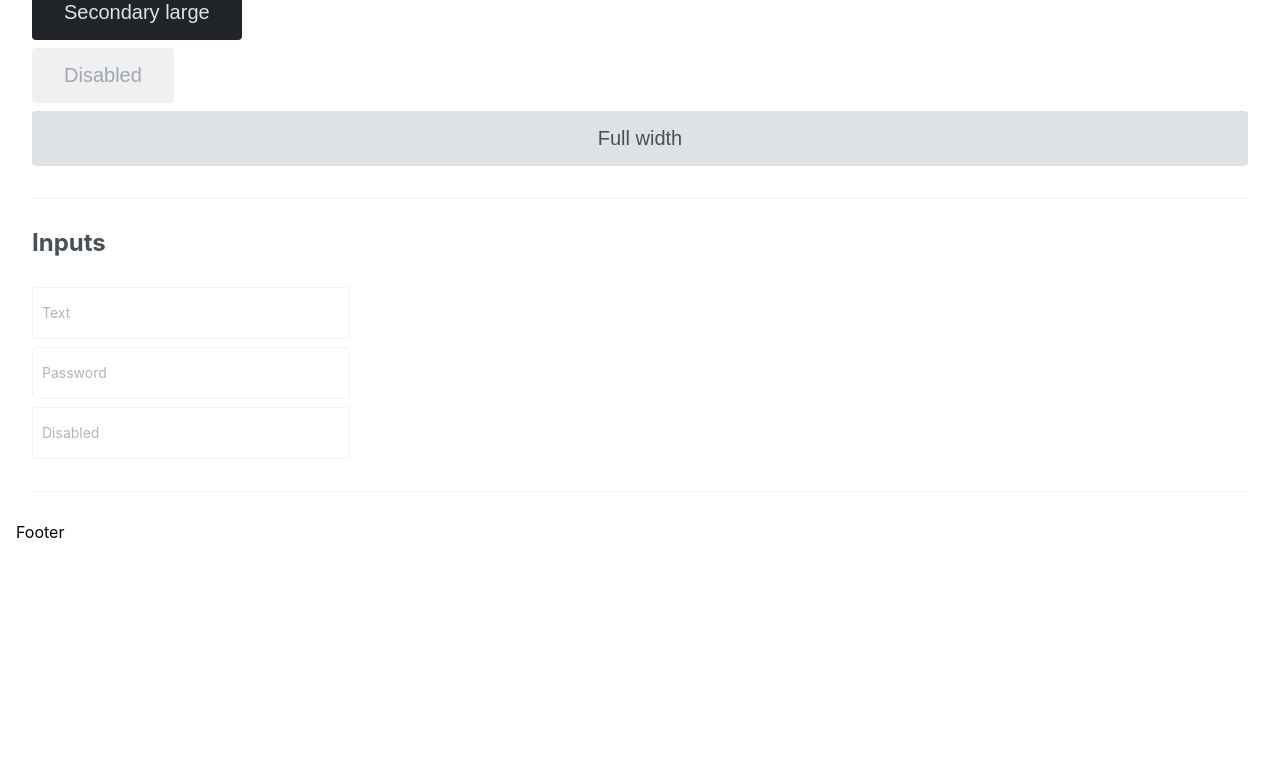
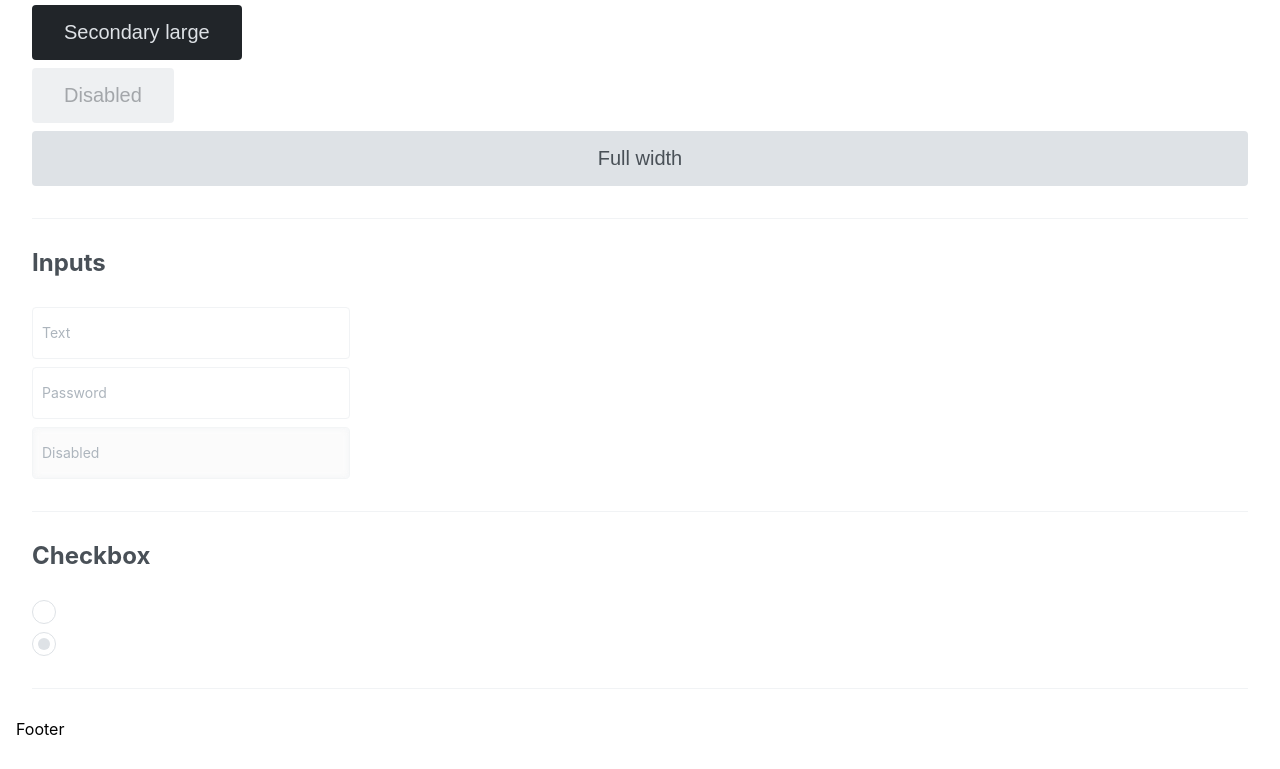
Before and after one commit to donovanroubos/gatsby-boilerplate, a Gatsby site: page /component-library in a window 1280 px wide. Shown: the part 878-1647 px from the top of the page. Before the commit the page ends 1450 px from the top, so only its background shows below. Built offline with nearby package versions, Linux system fonts and the light colour scheme; Gatsby itself is replaced by a stand-in of ours.

Commit message:
Add Checkbox component and fix spread operator in Input component

```diff
--- /dev/null
+++ b/src/components/form/checkbox.js
@@ -0,0 +1,35 @@
+import React, { Component } from 'react'
+
+class Checkbox extends Component {
+  constructor(props) {
+    super(props)
+
+    this.state = {
+      isChecked: false
+    }
+
+    this.toggleCheck = this.toggleCheck.bind(this)
+  }
+
+  toggleCheck() {
+    const { isChecked } = this.state
+    const { disabled } = this.props
+
+    !disabled && this.setState({ isChecked: !isChecked })
+  }
+
+  render() {
+
+    const { isChecked } = this.state
+    const { props } = this
+
+    return (
+      <div className="checkbox" onClick={this.toggleCheck}>
+        <input ref="checkbox" type="checkbox" checked={isChecked} {...props} />
+        <span></span>
+      </div>
+    )
+  }
+}
+
+export default Checkbox
--- a/src/components/form/input.js
+++ b/src/components/form/input.js
@@ -1,9 +1,9 @@
 import React, { Component } from 'react'
 import PropTypes from 'prop-types'
 
-const Input = ({props, label}) => (
+const Input = ({label, ...props}) => (
   <div className="input">
-    <input {...props} placeholder={label} />
+    <input placeholder={label} {...props} />
     {
       label && <label>{label}</label>
     }
--- a/src/pages/component-library/index.js
+++ b/src/pages/component-library/index.js
@@ -3,6 +3,7 @@
 import Layout from '../../layouts'
 import Button from '../../components/button'
 import Input from '../../components/form/input'
+import Checkbox from '../../components/form/checkbox'
 
 const ComponentLibrary = () => (
   <Layout>
@@ -13,6 +14,7 @@
           <li><a href="#text">Text</a></li>
           <li><a href="#buttons">Buttons</a></li>
           <li><a href="#inputs">Inputs</a></li>
+          <li><a href="#checkbox">Checkbox</a></li>
         </ul>
       </div>
 
@@ -44,10 +46,16 @@
       <div className="block inputs" id="inputs">
         <h2>Inputs</h2>
 
+        <Input type="text" label="Text" name="text-input" />
+        <Input type="password" label="Password" name="password" />
+        <Input type="text" label="Disabled" disabled name="disabled" />
+      </div>
 
-        <Input type="text" label="Text" name="text-input"/>
-        <Input type="password" label="Password" name="password"/>
-        <Input type="text" label="Disabled" disabled name="disabled"/>
+      <div className="block" id="checkbox">
+        <h2>Checkbox</h2>
+
+        <Checkbox />
+        <Checkbox disabled />
       </div>
     </main>
   </Layout>
--- a/src/styles/base/variables.scss
+++ b/src/styles/base/variables.scss
@@ -7,3 +7,5 @@
 $gray: #adb5bd;
 $light-gray: #dee2e6;
 $lightest-gray: #f1f3f5;
+
+$blue: rgb(0, 81, 255);
--- a/src/styles/components/button.scss
+++ b/src/styles/components/button.scss
@@ -3,7 +3,7 @@
   border-radius: 4px;
   text-align: center;
   border: none;
-  transition: $button-transition;
+  transition: $transition;
   cursor: pointer;
 
   &:hover {
--- /dev/null
+++ b/src/styles/components/form/checkbox.scss
@@ -0,0 +1,37 @@
+.checkbox {
+  display: flex;
+  align-items: center;
+  justify-content: center;
+  border: 1px solid $light-gray;
+  width: 22px;
+  height: 22px;
+  border-radius: 100%;
+  cursor: pointer;
+
+  input[type="checkbox"] {
+    display: none;
+  }
+
+  input[type="checkbox"] + span {
+    background: $blue;
+    margin: 2px;
+    width: calc(100% - 10px);
+    height: calc(100% - 10px);
+    display: inline-block;
+    border-radius: 100%;
+    visibility: hidden;
+    transition: $transition;
+    opacity: 0;
+  }
+
+  input[type="checkbox"]:checked + span {
+    visibility: visible;
+    opacity: 1;
+  }
+
+  input[type="checkbox"]:disabled + span {
+    background: $light-gray;
+    visibility: visible;
+    opacity: 1;
+  }
+}
--- a/src/styles/helpers/animations.scss
+++ b/src/styles/helpers/animations.scss
@@ -1 +1 @@
-$button-transition: all .25s cubic-bezier(0.77, 0, 0.175, 1);
+$transition: all .25s cubic-bezier(0.77, 0, 0.175, 1);
--- a/src/styles/master.scss
+++ b/src/styles/master.scss
@@ -15,4 +15,5 @@
 @import './components/header';
 @import './components/footer';
 @import './components/button';
-@import './components/input';
+@import './components/form/input';
+@import './components/form/checkbox';
--- a/src/styles/pages/style-guide.scss
+++ b/src/styles/pages/style-guide.scss
@@ -11,7 +11,9 @@
       margin-bottom: 32px;
     }
 
-    .btn, .input {
+    .btn,
+    .input,
+    .checkbox {
       &:not(:last-child) {
         margin-bottom: 8px;
       }
@@ -24,7 +26,7 @@
 
       &:hover {
         text-decoration: underline;
-        color: rgb(0, 81, 255);
+        color: $blue;
       }
     }
   }
```
Also changed, not shown: src/styles/components/form/input.scss (renamed from src/styles/components/input.scss).
